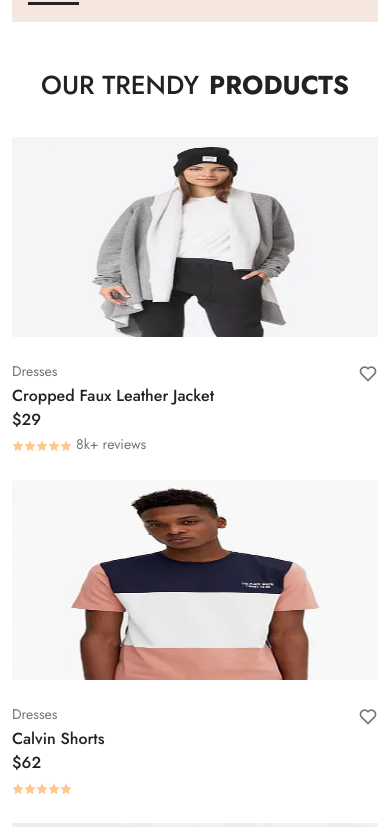
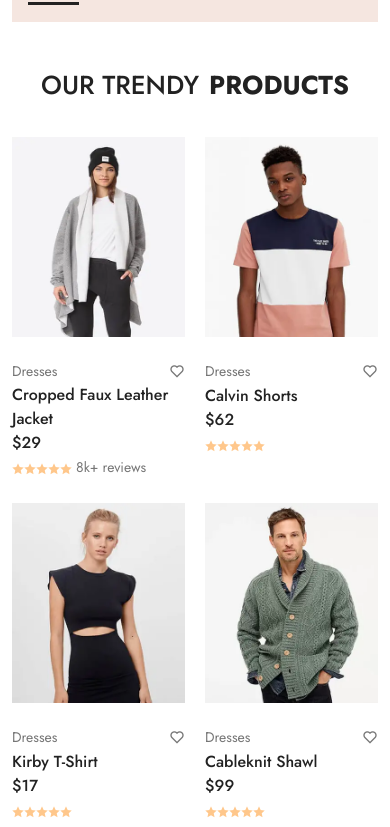
Before and after one commit to zain-mateen/React-Ecommerce, a React (Create React App) app: page / in a window 390 px wide. Shown: the part 1520-2347 px from the top of the page. Built offline with nearby package versions, Linux system fonts and the light colour scheme.

Commit message:
Product Section Responsive done

```diff
--- a/src/Data.js
+++ b/src/Data.js
@@ -94,7 +94,6 @@ export const CollectionSectionData = [
 export const ProductCartData = [
     {
         id: 1,
-        cartClass: 'col-lg-3 col-md-4 col-sm-6',
         image: require('./img/product_1.webp'),
         hoverImage: require('./img/product_1hover.webp'),
         heading: 'Cropped Faux Leather Jacket',
@@ -110,7 +109,6 @@ export const ProductCartData = [
     },
     {
         id: 2,
-        cartClass: 'col-lg-3 col-md-4 col-sm-6',
         image: require('./img/product_2.webp'),
         hoverImage: require('./img/product_2hover.webp'),
         heading: 'Calvin Shorts',
@@ -125,7 +123,6 @@ export const ProductCartData = [
     },
     {
         id: 3,
-        cartClass: 'col-lg-3 col-md-4 col-sm-6',
         image: require('./img/product_3.webp'),
         hoverImage: require('./img/product_3hover.webp'),
         heading: 'Kirby T-Shirt',
@@ -140,7 +137,6 @@ export const ProductCartData = [
     },
     {
         id: 4,
-        cartClass: 'col-lg-3 col-md-4 col-sm-6',
         image: require('./img/product_4.webp'),
         hoverImage: require('./img/product_4hover.webp'),
         heading: 'Cableknit Shawl',
@@ -155,7 +151,6 @@ export const ProductCartData = [
     },
     {
         id: 5,
-        cartClass: 'col-lg-3 col-md-4 col-sm-6',
         image: require('./img/product_5.webp'),
         hoverImage: require('./img/product_5hover.webp'),
         heading: 'Colorful Jacket',
@@ -170,7 +165,6 @@ export const ProductCartData = [
     },
     {
         id: 6,
-        cartClass: 'col-lg-3 col-md-4 col-sm-6',
         image: require('./img/product_6.webp'),
         hoverImage: require('./img/product_6hover.webp'),
         heading: 'Shirt In Botanical Cheetah Print',
@@ -185,7 +179,6 @@ export const ProductCartData = [
     },
     {
         id: 7,
-        cartClass: 'col-lg-3 col-md-4 col-sm-6',
         image: require('./img/product_7.webp'),
         hoverImage: require('./img/product_7hover.webp'),
         heading: 'Cotton Jersey T-Shirt',
@@ -200,7 +193,6 @@ export const ProductCartData = [
     },
     {
         id: 8,
-        cartClass: 'col-lg-3 col-md-4 col-sm-6',
         image: require('./img/product_8.webp'),
         hoverImage: require('./img/product_8hover.webp'),
         heading: 'Zessi Dresses',
--- a/src/components/ProductSection/ProductCart.js
+++ b/src/components/ProductSection/ProductCart.js
@@ -18,7 +18,7 @@ const ProductCart = ({
 
     return (
         <div
-            className={`col_box_otr ${cartClass}`}
+            className='col_box_otr'
             onMouseEnter={() => setIsHovered(true)}
             onMouseLeave={() => setIsHovered(false)}
         >
--- a/src/components/ProductSection/ProductSection.js
+++ b/src/components/ProductSection/ProductSection.js
@@ -15,11 +15,10 @@ const ProductSection = () => {
                     heading='Our Trendy'
                     headingInner='Products'
                 />
-                <div className="row row_custom">
+                <div className="Product_cart_main">
                     {ProductCartData.map((product) => (
                         <ProductCart
                             key={product.id}
-                            cartClass={product.cartClass}
                             image={product.image}
                             hoverImage={product.hoverImage}
                             heading={product.heading}
--- a/src/components/ProductSection/ProductSection.scss
+++ b/src/components/ProductSection/ProductSection.scss
@@ -4,8 +4,18 @@
 
     .container{
 
-        .row_custom{
-            gap: 24px 0;
+        .Product_cart_main{
+            display: grid;
+            grid-template-columns: repeat(4, 1fr);
+            gap: 24px 20px;
+
+            @media (max-width: 991.98px) {
+                grid-template-columns: repeat(3, 1fr);
+            }
+
+            @media (max-width: 767.98px) {
+                grid-template-columns: repeat(2, 1fr);
+            }
         }
 
         .action_otr{
@@ -120,6 +130,10 @@
                 .icon {
                     font-size: 20px;
                     color: $text-secondary;
+
+                    @media (max-width: 575.98px) {
+                        font-size: 16px;
+                    }
                 }
             }
         }
```
